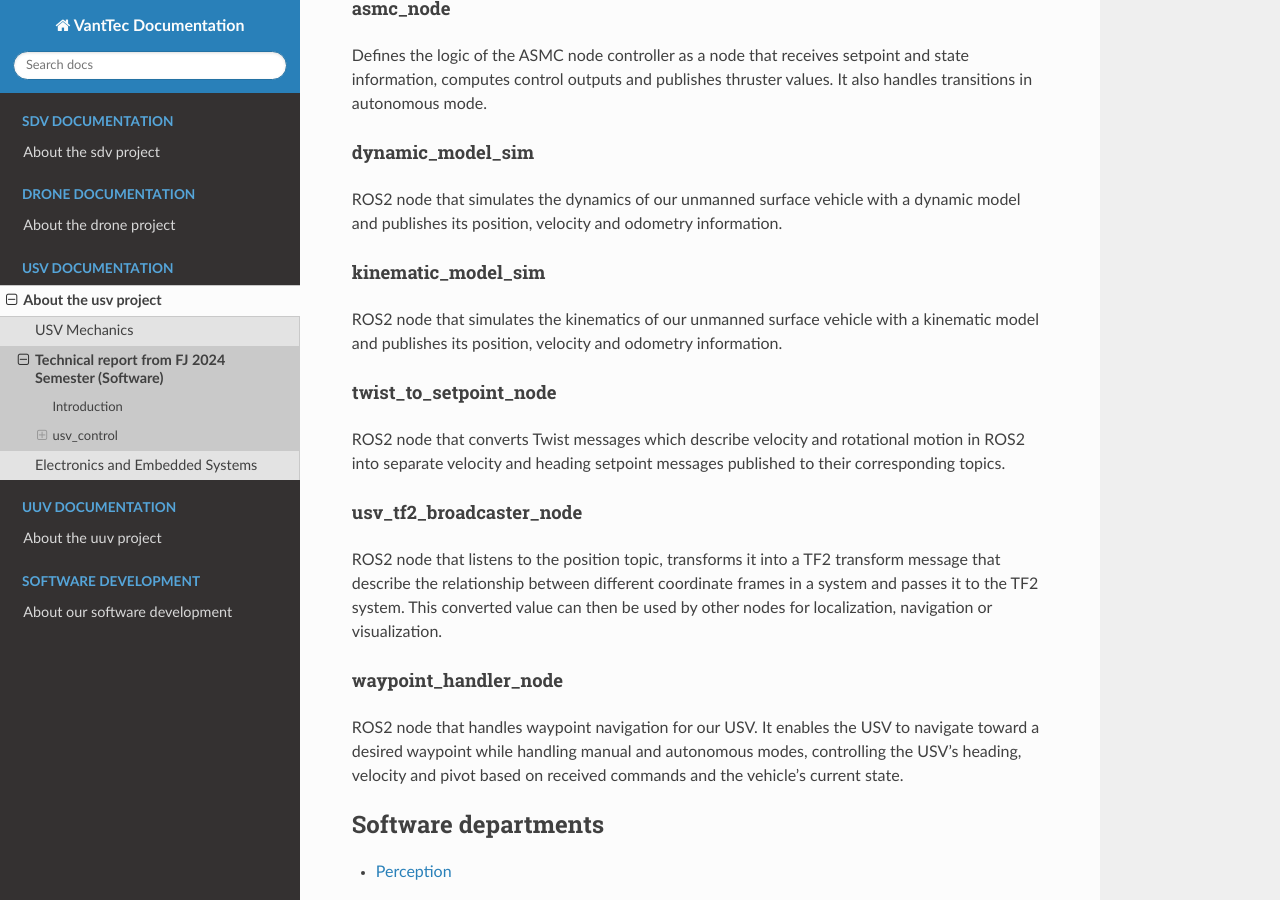
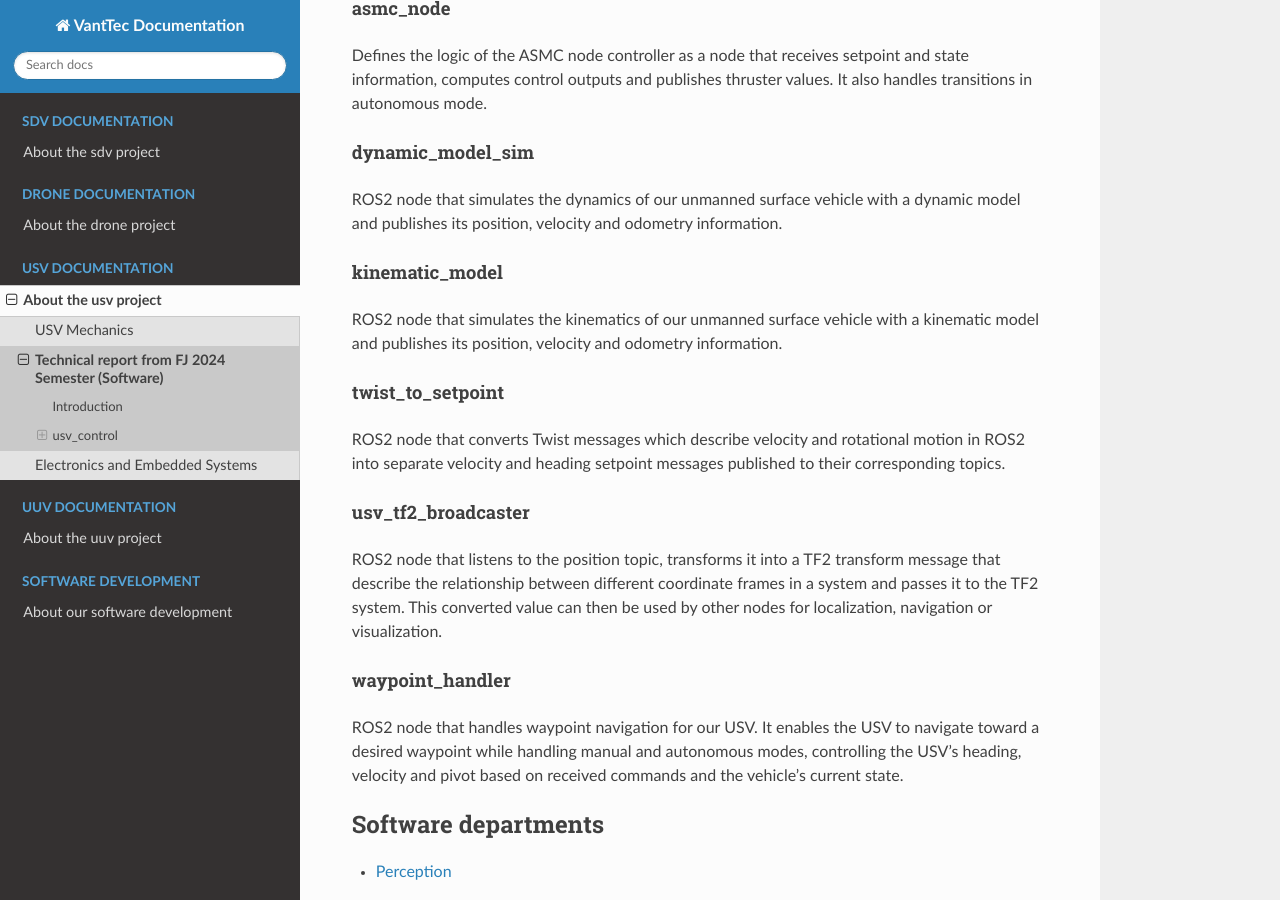
Before and after one commit to vanttec/vanttec_documentation, a Sphinx documentation site: the page built from source/usv/usv_software.rst, in a window 1280 px wide and 900 px high, scrolled down 1560 px. Built offline with Sphinx 7.4.7 and the Read the Docs theme 2.0.0, drawn with Linux system fonts in a browser that asks for light colours; pages that are not in the unit, such as notebooks, are missing from menus.

Commit message:
Update usv_software.rst

```diff
--- a/source/usv/usv_software.rst
+++ b/source/usv/usv_software.rst
@@ -56,19 +56,19 @@ dynamic_model_sim
 """"""""""""""
 ROS2 node that simulates the dynamics of our unmanned surface vehicle with a dynamic model and publishes its position, velocity and odometry information.
 
-kinematic_model_sim
+kinematic_model
 """"""""""""""
 ROS2 node that simulates the kinematics of our unmanned surface vehicle with a kinematic model and publishes its position, velocity and odometry information.
 
-twist_to_setpoint_node
+twist_to_setpoint
 """"""""""""""
 ROS2 node that converts Twist messages which describe velocity and rotational motion in ROS2 into separate velocity and heading setpoint messages published to their corresponding topics.
 
-usv_tf2_broadcaster_node
+usv_tf2_broadcaster
 """"""""""""""
 ROS2 node that listens to the position topic, transforms it into a TF2 transform message that describe the relationship between different coordinate frames in a system and passes it to the TF2 system. This converted value can then be used by other nodes for localization, navigation or visualization.
 
-waypoint_handler_node
+waypoint_handler
 """"""""""""""
 ROS2 node that handles waypoint navigation for our USV. It enables the USV to navigate toward a desired waypoint while handling manual and autonomous modes, controlling the USV's heading, velocity and pivot based on received commands and the vehicle's current state.
 
```
